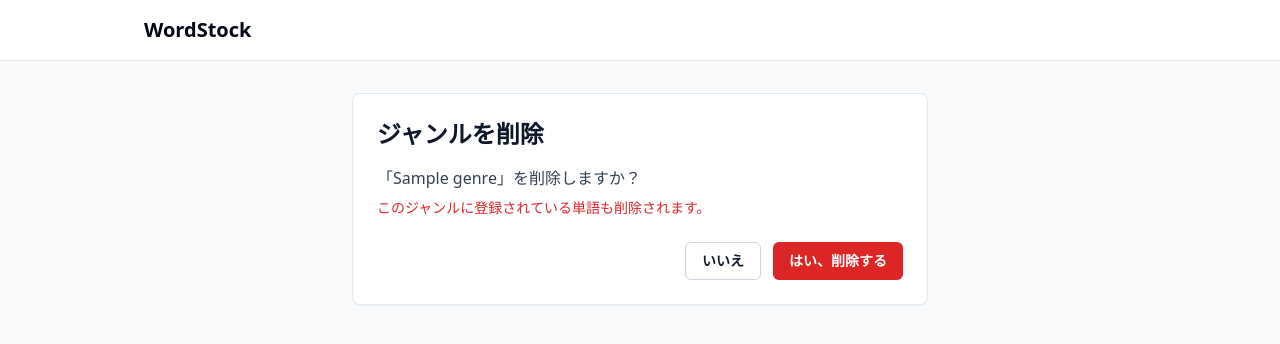
After one commit to shizuki-7927/WordStock-application, a Django app: page /genres/1/delete/ in a window 1280 px wide. The commit adds this page. Shown: the top 344 px of the page. Run offline with Django 5.2, Linux system fonts and the light colour scheme; tables that the repository leaves empty hold one stand-in row (values such as "Sample post"); some libraries are stand-ins or nearby versions.

Commit message:
トップページを単語一覧のページからジャンル一覧のページに変更。 ジャンル削除機能の追加。

```diff
--- a/words/models.py
+++ b/words/models.py
@@ -15,16 +15,15 @@ class Genre(models.Model):
         return self.name
 
     def get_absolute_url(self):
-        return reverse("words:genre_words", kwargs={"pk": self.pk})
+        return reverse("words:genre_words", kwargs={"genre_pk": self.pk})
 
 
 class Word(models.Model):
     genre = models.ForeignKey(
         Genre,
         verbose_name="ジャンル",
-        on_delete=models.PROTECT,
+        on_delete=models.CASCADE,
         related_name="words",
-        null=True,
     )
     word = models.CharField("単語・言葉", max_length=100)
     meaning = models.TextField("意味・定義")
--- a/words/templates/words/base.html
+++ b/words/templates/words/base.html
@@ -9,11 +9,8 @@
 <body class="min-h-screen bg-slate-50 text-slate-900">
   <header class="border-b bg-white">
     <div class="mx-auto flex max-w-5xl items-center justify-between px-4 py-4">
-      <a href="{% url 'words:list' %}" class="text-xl font-bold text-slate-950">
+      <a href="{% url 'words:genre_list' %}" class="text-xl font-bold text-slate-950">
         WordStock
-      </a>
-      <a href="{% url 'words:create' %}" class="rounded-md bg-blue-600 px-4 py-2 text-sm font-semibold text-white hover:bg-blue-700">
-        新規登録
       </a>
     </div>
   </header>
--- /dev/null
+++ b/words/templates/words/genre_confirm_delete.html
@@ -0,0 +1,27 @@
+{% extends "words/base.html" %}
+
+{% block title %}ジャンル削除 | WordStock{% endblock %}
+
+{% block content %}
+<div class="mx-auto max-w-xl rounded-lg border border-slate-200 bg-white p-6 shadow-sm">
+  <h1 class="text-2xl font-bold">ジャンルを削除</h1>
+
+  <p class="mt-4 text-slate-700">
+    「{{ genre.name }}」を削除しますか？
+  </p>
+
+  <p class="mt-2 text-sm text-red-600">
+    このジャンルに登録されている単語も削除されます。
+  </p>
+
+  <form method="post" class="mt-6 flex justify-end gap-3">
+    {% csrf_token %}
+    <a href="{% url 'words:genre_list' %}" class="rounded-md border border-slate-300 px-4 py-2 text-sm font-semibold hover:bg-slate-50">
+      いいえ
+    </a>
+    <button type="submit" class="rounded-md bg-red-600 px-4 py-2 text-sm font-semibold text-white hover:bg-red-700">
+      はい、削除する
+    </button>
+  </form>
+</div>
+{% endblock %}
--- a/words/templates/words/genre_form.html
+++ b/words/templates/words/genre_form.html
@@ -41,10 +41,5 @@
     font-size: 0.875rem;
     outline: none;
   }
-
-  input[type="text"]:focus {
-    border-color: rgb(59 130 246);
-    box-shadow: 0 0 0 3px rgb(219 234 254);
-  }
 </style>
 {% endblock %}
--- a/words/urls.py
+++ b/words/urls.py
@@ -2,12 +2,12 @@ from django.urls import path
 
 from .views import (
     GenreCreateView,
+    GenreDeleteView,
     GenreListView,
     GenreWordListView,
     WordCreateView,
     WordDeleteView,
     WordDetailView,
-    WordListView,
     WordUpdateView,
 )
 
@@ -16,10 +16,9 @@ app_name = "words"
 urlpatterns = [
     path("", GenreListView.as_view(), name="genre_list"),
     path("genres/new/", GenreCreateView.as_view(), name="genre_create"),
-    path("genres/<int:pk>/", GenreWordListView.as_view(), name="genre_words"),
-
-    path("words/", WordListView.as_view(), name="list"),
-    path("words/new/", WordCreateView.as_view(), name="create"),
+    path("genres/<int:pk>/delete/", GenreDeleteView.as_view(), name="genre_delete"),
+    path("genres/<int:genre_pk>/", GenreWordListView.as_view(), name="genre_words"),
+    path("genres/<int:genre_pk>/words/new/", WordCreateView.as_view(), name="create"),
     path("words/<int:pk>/", WordDetailView.as_view(), name="detail"),
     path("words/<int:pk>/edit/", WordUpdateView.as_view(), name="update"),
     path("words/<int:pk>/delete/", WordDeleteView.as_view(), name="delete"),
--- a/words/views.py
+++ b/words/views.py
@@ -1,6 +1,6 @@
 from django.db.models import Count, Q
 from django.shortcuts import get_object_or_404
-from django.urls import reverse_lazy
+from django.urls import reverse, reverse_lazy
 from django.views.generic import CreateView, DeleteView, DetailView, ListView, UpdateView
 
 from .models import Genre, Word
@@ -22,6 +22,13 @@ class GenreCreateView(CreateView):
     success_url = reverse_lazy("words:genre_list")
 
 
+class GenreDeleteView(DeleteView):
+    model = Genre
+    template_name = "words/genre_confirm_delete.html"
+    context_object_name = "genre"
+    success_url = reverse_lazy("words:genre_list")
+
+
 class GenreWordListView(ListView):
     model = Word
     template_name = "words/genre_word_list.html"
@@ -29,7 +36,7 @@ class GenreWordListView(ListView):
     paginate_by = 10
 
     def dispatch(self, request, *args, **kwargs):
-        self.genre = get_object_or_404(Genre, pk=kwargs["pk"])
+        self.genre = get_object_or_404(Genre, pk=kwargs["genre_pk"])
         return super().dispatch(request, *args, **kwargs)
 
     def get_queryset(self):
@@ -50,26 +57,25 @@ class GenreWordListView(ListView):
         return context
 
 
-class WordListView(ListView):
+class WordCreateView(CreateView):
     model = Word
-    template_name = "words/word_list.html"
-    context_object_name = "words"
-    paginate_by = 10
+    template_name = "words/word_form.html"
+    fields = ["word", "meaning", "example"]
 
-    def get_queryset(self):
-        queryset = super().get_queryset()
-        query = self.request.GET.get("q", "").strip()
+    def dispatch(self, request, *args, **kwargs):
+        self.genre = get_object_or_404(Genre, pk=kwargs["genre_pk"])
+        return super().dispatch(request, *args, **kwargs)
 
-        if query:
-            queryset = queryset.filter(
-                Q(word__icontains=query) | Q(meaning__icontains=query)
-            )
+    def form_valid(self, form):
+        form.instance.genre = self.genre
+        return super().form_valid(form)
 
-        return queryset
+    def get_success_url(self):
+        return reverse("words:genre_words", kwargs={"genre_pk": self.genre.pk})
 
     def get_context_data(self, **kwargs):
         context = super().get_context_data(**kwargs)
-        context["query"] = self.request.GET.get("q", "").strip()
+        context["genre"] = self.genre
         return context
 
 
@@ -79,19 +85,24 @@ class WordDetailView(DetailView):
     context_object_name = "word"
 
 
-class WordCreateView(CreateView):
-    model = Word
-    template_name = "words/word_form.html"
-    fields = ["genre", "word", "meaning", "example"]
-
-
 class WordUpdateView(UpdateView):
     model = Word
     template_name = "words/word_form.html"
-    fields = ["genre", "word", "meaning", "example"]
+    fields = ["word", "meaning", "example"]
+
+    def get_success_url(self):
+        return reverse("words:genre_words", kwargs={"genre_pk": self.object.genre.pk})
+
+    def get_context_data(self, **kwargs):
+        context = super().get_context_data(**kwargs)
+        context["genre"] = self.object.genre
+        return context
 
 
 class WordDeleteView(DeleteView):
     model = Word
     template_name = "words/word_confirm_delete.html"
-    success_url = reverse_lazy("words:genre_list")
+    context_object_name = "word"
+
+    def get_success_url(self):
+        return reverse("words:genre_words", kwargs={"genre_pk": self.object.genre.pk})
```
Also changed, not shown: words/templates/words/genre_list.html (+10 -7 lines), words/templates/words/genre_word_list.html (+12 -8 lines), words/templates/words/word_confirm_delete.html (+3 -5 lines), words/templates/words/word_detail.html (+5 -15 lines), words/templates/words/word_form.html (+9 -21 lines), words/migrations/0001_initial.py, words/migrations/0002_genre_word_genre.py (deleted).
